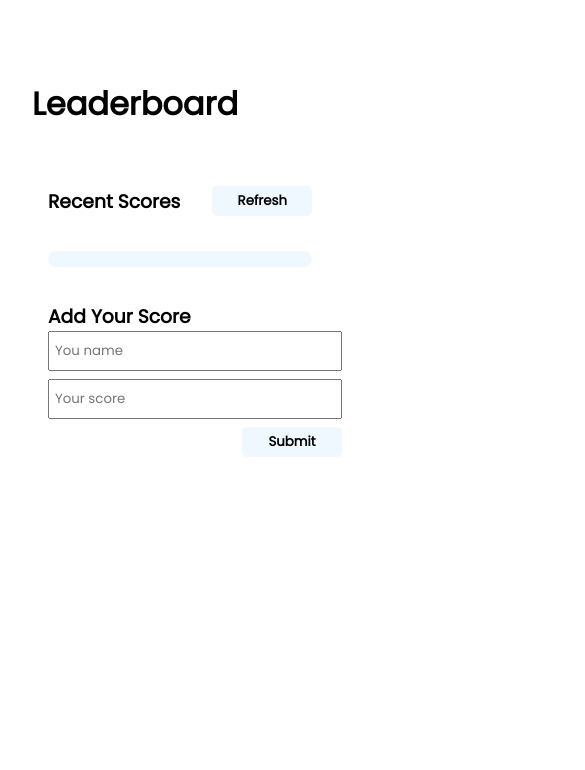
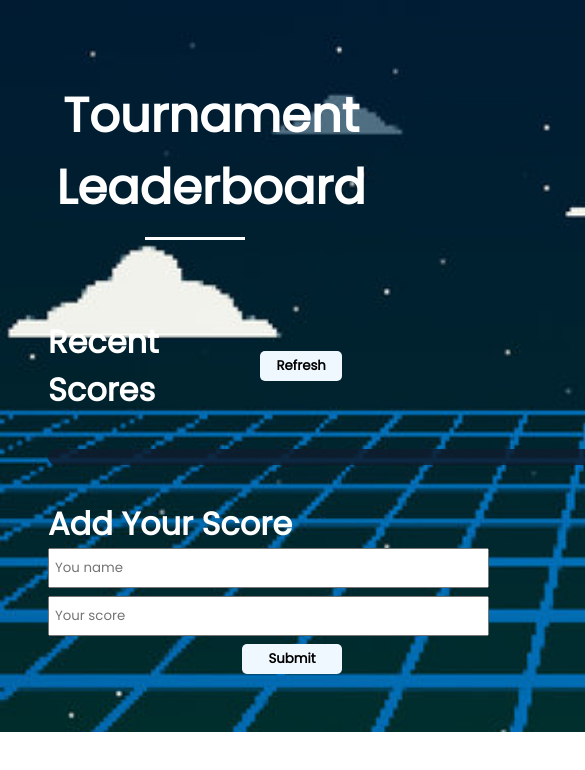
Before and after one commit to Tamunokuro/leaderboard, a website built with webpack: page src/index.html in a window 390 px wide. Shown: the top 770 px of the page, 585 px wide, since content can reach past the window. Built offline with nearby package versions, Linux system fonts and the light colour scheme; no server answers.

Commit message:
Add more styles to .css file

```diff
--- a/src/index.html
+++ b/src/index.html
@@ -8,32 +8,24 @@
 </head>
 <body>
     <main>
-      <h1>Leaderboard</h1>
+      <h1>Tournament Leaderboard</h1>
+      <div id="bar"></div>
         <section id="hero-container">
           <div class="score-header">
               <div class="hero-header">
                 <h3>Recent Scores</h3>
                 <button type="submit" id="refresh">Refresh</button>
               </div>
-
-
               <ul id="score-list">
                 <li>James 200</li>
               </ul>
-
             </div>
-
-
             <form id="score-adder">
               <h3>Add Your Score</h3>
               <input type="text" id="name" placeholder="You name">
               <input type="number" id="score" placeholder="Your score">
               <button type="submit" id="add-score">Submit</button>
             </form>
-
-
-
-
         </section>
     </main>
 
--- a/src/modules/display.js
+++ b/src/modules/display.js
@@ -21,7 +21,12 @@ const createScore = async () => {
   scores.sort((a, b) => b.score - a.score);
   scores.forEach((score) => {
     const nameLi = document.createElement('li');
-    nameLi.textContent = `${score.user} - ${score.score}`;
+    nameLi.classList.add('score');
+    const spanName = document.createElement('span');
+    const spanScore = document.createElement('span');
+    spanName.textContent = `${score.user}`;
+    spanScore.textContent = `${score.score}`;
+    nameLi.append(spanName, spanScore);
     scoreList.append(nameLi);
   });
 };
--- a/src/style.css
+++ b/src/style.css
@@ -7,9 +7,31 @@
   font-family: 'Poppins', sans-serif;
 }
 
+body {
+  background-image: url('../img/background.jpg');
+  background-repeat: no-repeat;
+  background-size: cover;
+}
+
 h1 {
   margin-top: 5rem;
   padding-left: 2rem;
+  color: #fff;
+  font-size: 3rem;
+  text-align: center;
+}
+
+h3 {
+  color: #fff;
+  font-size: 2rem;
+
+}
+
+#bar {
+  width: 100px;
+  height: 16px;
+  border-bottom: 3px solid #fff;
+  margin: 0 auto 30px;
 }
 
 #hero-container {
@@ -27,15 +49,24 @@ h1 {
 }
 
 #score-list {
-  background-color: #f0f8ff;
+  backdrop-filter: blur(16px) saturate(100%);
+  background-color: rgba(17, 25, 40, 0.75);
   border-radius: 10px;
-  width: 100%;
+  width: 200%;
   color: #000;
   display: flex;
   flex-direction: column;
   justify-content: space-between;
   padding: 8px;
   margin: 35px auto;
+}
+
+.score {
+  display: flex;
+  justify-content: space-between;
+  color: #fff;
+  padding: 10px;
+  border-bottom: 3px dotted #fff;
 }
 
 .hero-header {
@@ -72,10 +103,6 @@ li {
   font-weight: 900;
 }
 
-li:nth-child(even) {
-  background-color: #fff;
-}
-
 button {
   border-radius: 5px;
   background-color: #f0f8ff;
@@ -88,3 +115,10 @@ button:hover {
   transition: all 0.3s;
   cursor: pointer;
 }
+
+@media screen and (max-width: 968px){
+  input {
+    width: 150%
+  }
+
+}
```
Also changed, not shown: dist/index.html, img/background.jpg (added).
